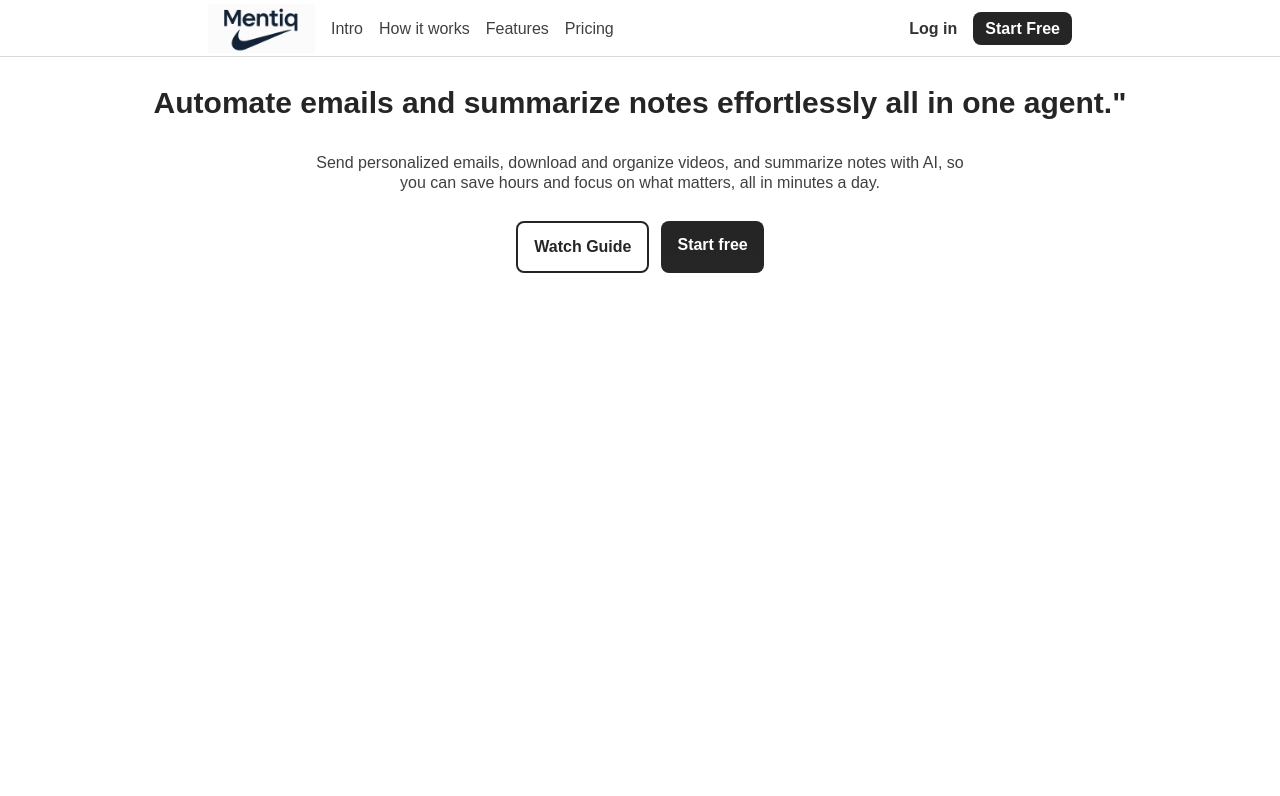
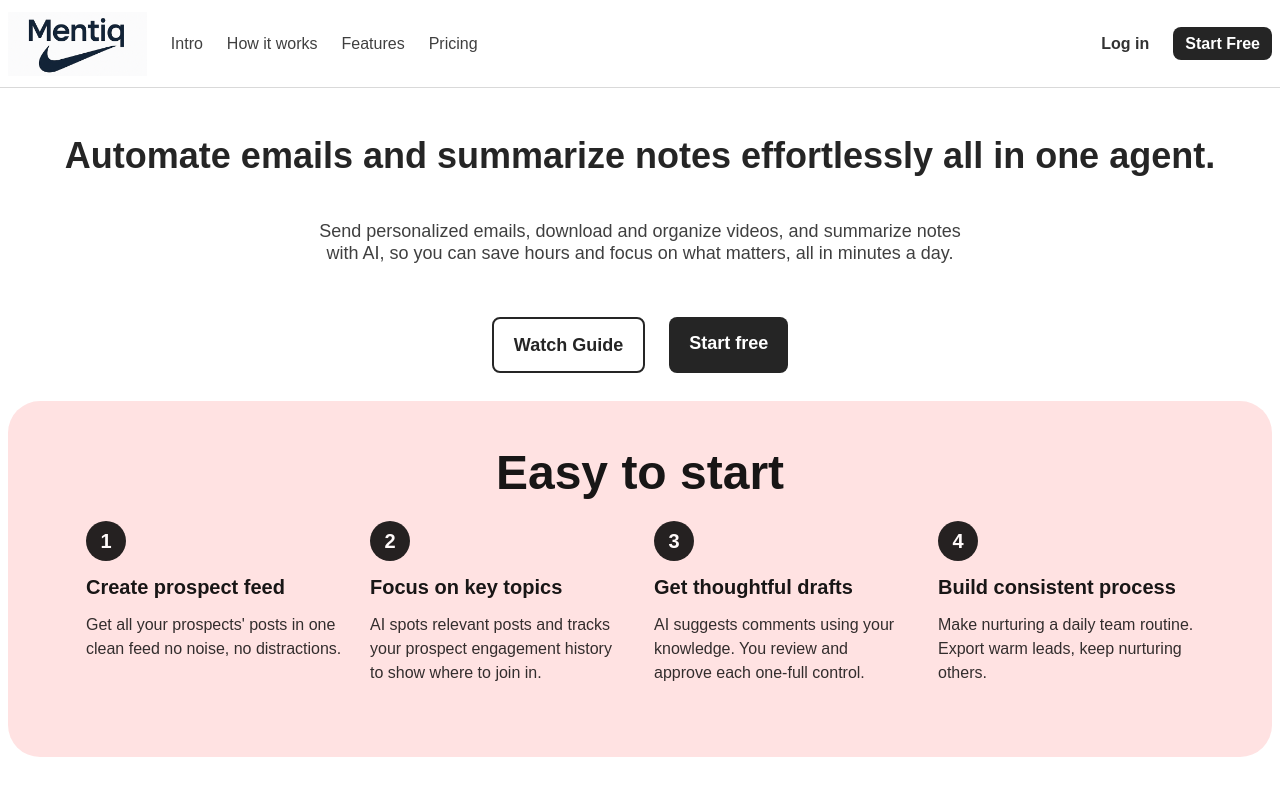
Before and after one commit to Nitesh-coder/mentiq, a Next.js app: page / in a window 1280 px wide. Shown: the top 796 px of the page. Built offline with nearby package versions, Linux system fonts and the light colour scheme.

Commit message:
howitworkadded

```diff
--- a/src/app/page.tsx
+++ b/src/app/page.tsx
@@ -1,3 +1,4 @@
+import HowItWorks from "./section/landing/howitworks";
 import Intro from "./section/landing/intro";
 import Nav from "./section/landing/navbar";
 
@@ -8,6 +9,7 @@ export default function Home (){
     <div>
       <Nav />
       <Intro />
+      <HowItWorks />
     </div>
   )
 }
--- /dev/null
+++ b/src/app/section/landing/howitworks.tsx
@@ -0,0 +1,31 @@
+
+
+export default function HowItWorks(){
+    return(
+        <div className=" my-7 py-12 px-12 rounded-[2rem] mx-2 bg-red-100">
+            <h1 className=" text-5xl text-center font-semibold opacity-90">Easy to start</h1>
+            <ul className="flex justify-center py-2 space-x-3">
+                <li className=" relative px-2 py-4 ">
+                    <div className=" bg-black h-10 w-10 flex items-center relative justify-center text-xl font-semibold opacity-85 rounded-full text-white">1</div>
+                    <h3 className=" text-xl font-bold py-3 opacity-90">Create prospect feed</h3>
+                    <p className=" opacity-80 text-left w-3xs">Get all your prospects' posts in one clean feed no noise, no distractions.</p>
+                </li>
+                <li className=" relative px-2 py-4 ">
+                    <div className=" bg-black h-10 w-10 flex items-center relative justify-center text-xl font-semibold opacity-85 rounded-full text-white">2</div>
+                    <h3 className=" text-xl font-bold py-3 opacity-90">Focus on key topics</h3>
+                    <p className=" opacity-80 text-left w-3xs">AI spots relevant posts and tracks your prospect engagement history to show where to join in.</p>
+                </li>
+                <li className=" relative px-2 py-4 ">
+                    <div className=" bg-black h-10 w-10 flex items-center relative justify-center text-xl font-semibold opacity-85 rounded-full text-white">3</div>
+                    <h3 className=" text-xl font-bold py-3 opacity-90">Get thoughtful drafts</h3>
+                    <p className=" opacity-80 text-left w-3xs">AI suggests comments using your knowledge. You review and approve each one-full control.</p>
+                </li>
+                <li className=" relative px-2 py-4 ">
+                    <div className=" bg-black h-10 w-10 flex items-center relative justify-center text-xl font-semibold opacity-85 rounded-full text-white">4</div>
+                    <h3 className=" text-xl font-bold py-3 opacity-90">Build consistent process</h3>
+                    <p className=" opacity-80 text-left w-3xs">Make nurturing a daily team routine. Export warm leads, keep nurturing others.</p>
+                </li>
+            </ul>
+        </div>
+    )
+}
--- a/src/app/section/landing/intro.tsx
+++ b/src/app/section/landing/intro.tsx
@@ -3,12 +3,12 @@ import Link from "next/link";
 
 export default function Intro(){
     return(
-        <div id="intro" className=" text-center items-center justify-center flex flex-col">
-            <h1 className=" text-xl md:text-2xl lg:text-3xl font-bold opacity-85 mt-6 py-1">Automate emails and summarize notes effortlessly all in one agent."</h1>
-            <h3 className=" leading-tight w-2xl opacity-75 my-6 py-1">Send personalized emails, download and organize videos, and summarize notes with AI, so you can save hours and focus on what matters, all in minutes a day.</h3>
-            <div className=" flex space-x-3">
-                <Link className=" px-4 py-3 font-bold opacity-85 border-2 rounded-lg" href={'app.mentiq.xyz'}>Watch Guide</Link>
-                <Link className=" px-4 py-3 font-bold opacity-85 bg-black text-white rounded-lg" href={'app.mentiq.xyz'}>Start free</Link>
+        <div id="intro" className="w-full max-w-7xl mx-auto px-4 sm:px-6 md:px-8 text-center items-center justify-center flex flex-col">
+            <h1 className="text-xl md:text-2xl lg:text-3xl xl:text-4xl font-bold opacity-85 mt-6 md:mt-8 lg:mt-10 py-1 md:py-2 max-w-8xl">Automate emails and summarize notes effortlessly all in one agent.</h1>
+            <h3 className="leading-tight text-sm md:text-base lg:text-lg opacity-75 my-4 md:my-6 lg:my-8 py-1 max-w-2xl mx-auto">Send personalized emails, download and organize videos, and summarize notes with AI, so you can save hours and focus on what matters, all in minutes a day.</h3>
+            <div className="flex flex-col sm:flex-row space-y-3 sm:space-y-0 sm:space-x-3 md:space-x-4 lg:space-x-6 mt-2 md:mt-4">
+                <Link className="px-3 py-2 sm:px-4 sm:py-3 md:px-5 md:py-3 text-sm sm:text-base md:text-lg font-bold opacity-85 border-2 rounded-lg hover:bg-gray-100 transition-colors" href={'app.mentiq.xyz'}>Watch Guide</Link>
+                <Link className="px-3 py-2 sm:px-4 sm:py-3 md:px-5 md:py-3 text-sm sm:text-base md:text-lg font-bold opacity-85 bg-black text-white rounded-lg hover:bg-gray-800 transition-colors" href={'app.mentiq.xyz'}>Start free</Link>
             </div>
         </div>
     )
--- a/src/app/section/landing/navbar.tsx
+++ b/src/app/section/landing/navbar.tsx
@@ -4,8 +4,8 @@ import Link from "next/link";
 
 export default function Nav(){
     return(
-        <div className="flex justify-between items-center text-md px-1 md:px-50 py-5 md:py-1 relative">
-            <ul className="flex space-x-1 md:space-x-2 justify-between items-center px-1">
+        <div className="flex flex-wrap justify-between items-center text-md py-3 relative w-full max-w-7xl mx-auto">
+            <ul className="flex flex-wrap space-x-1 sm:space-x-2 md:space-x-4 justify-between items-center px-1">
                 <li className="font-medium px-1">
                     <Image
                         src={"/logo.png"}
@@ -13,18 +13,19 @@ export default function Nav(){
                         width={107}
                         height={67}
                         priority
+                        className="w-auto h-auto max-h-12 sm:max-h-16"
                     />
                 </li>
-                <li className="hidden md:block px-1 opacity-75"><a href="#intro" className="text-black hover:text-gray-300">Intro</a></li>
-                <li className="hidden md:block px-1 opacity-75"><a href="#howitworks" className="text-black hover:text-gray-300">How it works</a></li>
-                <li className="hidden md:block px-1 opacity-75"><a href="#features" className="text-black hover:text-gray-300">Features</a></li>
-                <li className="hidden md:block px-1 opacity-75"><a href="#pricing" className="text-black hover:text-gray-300">Pricing</a></li>
+                <li className="hidden md:block px-1 opacity-75"><a href="#intro" className="text-black hover:text-gray-600 transition-colors">Intro</a></li>
+                <li className="hidden md:block px-1 opacity-75"><a href="#howitworks" className="text-black hover:text-gray-600 transition-colors">How it works</a></li>
+                <li className="hidden md:block px-1 opacity-75"><a href="#features" className="text-black hover:text-gray-600 transition-colors">Features</a></li>
+                <li className="hidden md:block px-1 opacity-75"><a href="#pricing" className="text-black hover:text-gray-600 transition-colors">Pricing</a></li>
             </ul>
-            <ul className="flex space-x-2 justify-between items-center px-1">
-                <li className=" px-1 "><Link className=" text-shadow font-bold opacity-80" href={'https://app.mentiq.xyz'} target="_blank" rel="noopener noreferrer">Log in</Link></li>
-                <li className=" px-1 "><Link className=" bg-black text-white opacity-85 font-semibold px-3 py-2 rounded-lg" href={'https://app.mentiq.xyz'} target="_blank" rel="noopener noreferrer">Start Free</Link></li>
+            <ul className="flex space-x-2 sm:space-x-3 md:space-x-4 justify-between items-center px-1 ml-auto md:ml-0">
+                <li className="px-1"><Link className="text-shadow font-bold opacity-80 text-sm sm:text-base" href={'https://app.mentiq.xyz'} target="_blank" rel="noopener noreferrer">Log in</Link></li>
+                <li className="px-1"><Link className="bg-black text-white opacity-85 font-semibold px-2 sm:px-3 py-1 sm:py-2 rounded-lg text-sm sm:text-base transition-colors hover:bg-gray-800" href={'https://app.mentiq.xyz'} target="_blank" rel="noopener noreferrer">Start Free</Link></li>
             </ul>
-            <div className="absolute bottom-0 left-0 right-0 h-px bg-current opacity-15"></div>
+            <div className="absolute bottom-0 left-0 right-0 h-px bg-current opacity-15 w-full"></div>
         </div>
     )
 }
```
